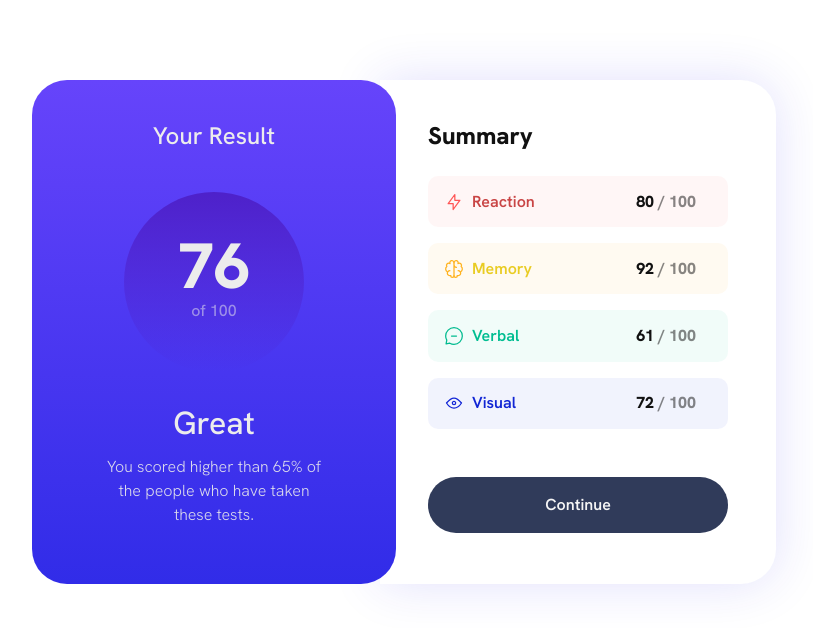
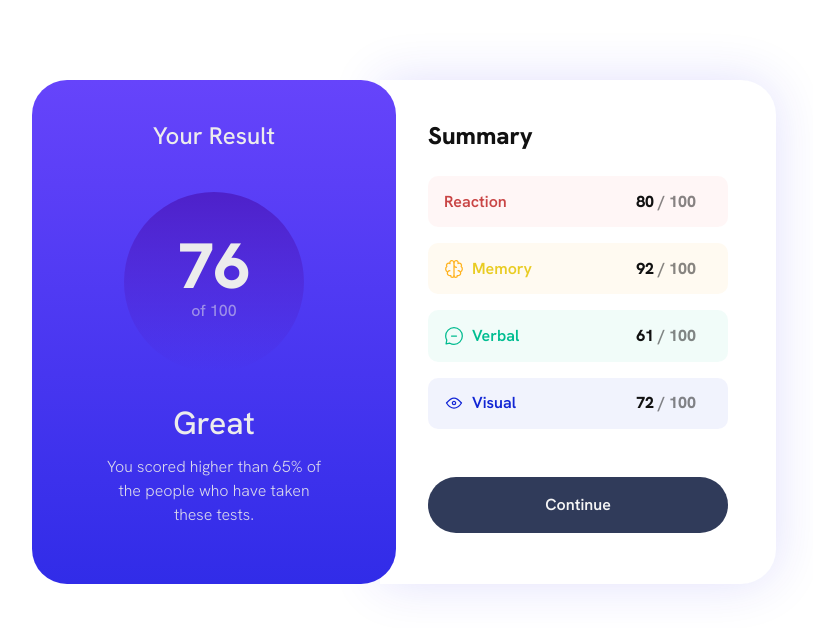
Before and after one commit to evanesscence/result-summary-component, a plain HTML site: page index.html in a window 1280 px wide. Shown: the top 628 px of the page, without its empty margins (332-1145 px from the left). Drawn offline with Linux system fonts and the light colour scheme.

Commit message:
Update index.html

```diff
--- a/index.html
+++ b/index.html
@@ -27,7 +27,6 @@
     <div class="summary-section_categories">
       <div class="categories_reaction">
         <div class="categories_icon-name">
-          <img src="/images/icon-reaction.svg">
           <p class="reaction_name">Reaction</p>
         </div>
         <p class="reaction_rate"><span>80</span><span class="max-res"> / 100</span></p>
```
